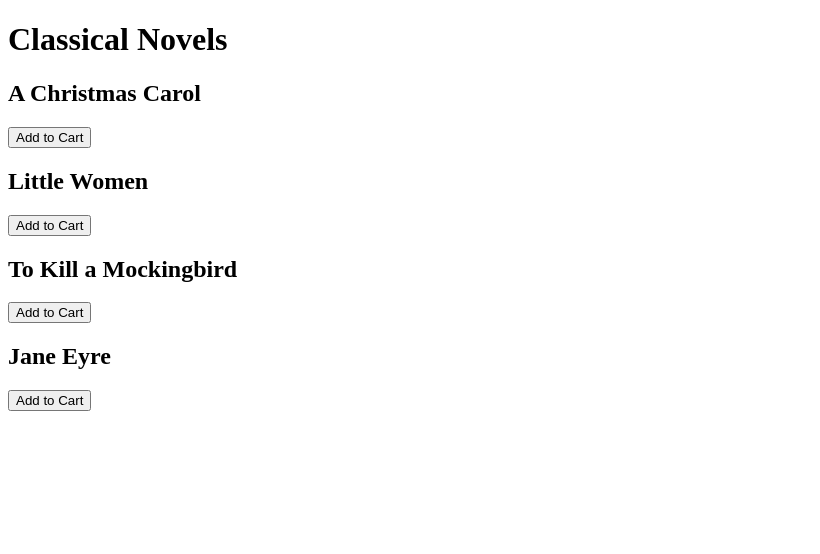
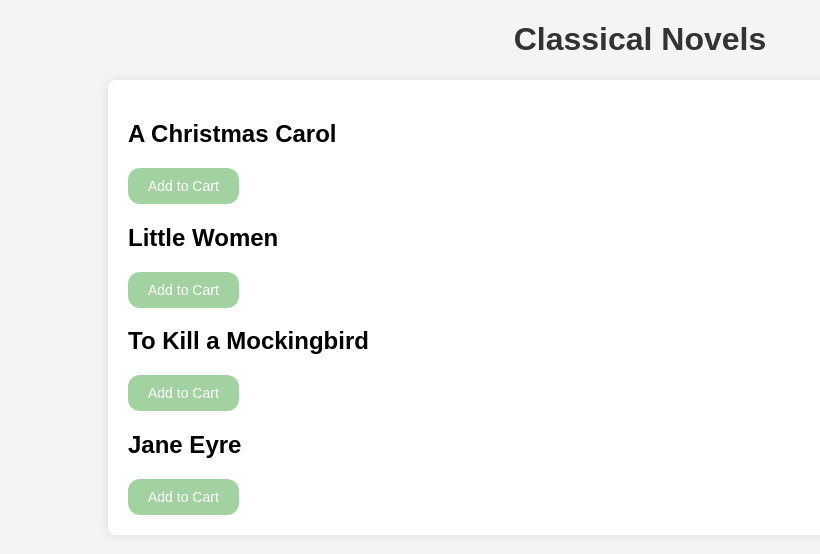
Before and after one commit to marklim-cs/flask_cart, a Flask app: page / in a window 1280 px wide. Shown: the top 554 px of the page, without its empty margins (0-820 px from the left). Run offline with Flask 3, Linux system fonts and the light colour scheme; data comes from the database, SQL or seed files in the repository.

Commit message:
added css styles

```diff
--- /dev/null
+++ b/static/css/styles.css
@@ -0,0 +1,72 @@
+/* Base styles for the whole page */
+body {
+    font-family: Arial, sans-serif;
+    margin: 0;
+    padding: 0;
+    background-color: #f4f4f4;
+}
+
+.container {
+    width: 80%;
+    margin: 20px auto;
+    padding: 20px;
+    background-color: #ffffff;
+    box-shadow: 0 0 10px rgba(0, 0, 0, 0.1);
+    border-radius: 8px;
+}
+
+/* Styling for the headers */
+h1 {
+    text-align: center;
+    color: #333;
+}
+
+/* Styling for the cart list */
+.cart-list {
+    list-style-type: none;
+    padding: 0;
+    margin: 0;
+}
+
+.cart-item {
+    display: flex;
+    justify-content: space-between;
+    align-items: center;
+    margin-bottom: 20px; /* Spacing between cart items */
+    padding: 10px;
+    border-bottom: 1px solid #ddd;
+}
+
+/* Styling for cart info and actions */
+.cart-info {
+    flex: 1; /* Take up the remaining space */
+}
+
+.cart-actions {
+    margin-left: 20px; /* Space between cart info and button */
+}
+
+/* Styling for buttons */
+button {
+    background-color: #a3d2a1; /* Pastel green */
+    border: none;
+    border-radius: 12px;
+    color: #fff;
+    padding: 10px 20px;
+    cursor: pointer;
+    font-size: 14px;
+    transition: background-color 0.3s ease;
+}
+
+button:hover {
+    background-color: #8abf91; /* Slightly darker green on hover */
+}
+
+button:focus {
+    outline: none;
+}
+
+/* Additional spacing */
+.container form {
+    margin-top: 10px;
+}
--- a/templates/books.html
+++ b/templates/books.html
@@ -3,12 +3,19 @@
 {% block body %}
 
     <h1>Classical Novels</h1>
+    <div class="container">
         {% for book in books %}
+            <div class="book-item">
+                <div class="book-info">
                     <h2>{{ book[1] }}</h2>
+                </div>
+                <div class="book-actions">
                     <form action="/cart" method="post">
                         <input name="id" type="hidden" value="{{ book[0] }}">
                         <button type="submit">Add to Cart</button>
                     </form>
+                </div>
+            </div>
         {% endfor %}
-
+    </div>
 {% endblock %}
--- a/templates/layout.html
+++ b/templates/layout.html
@@ -2,6 +2,7 @@
 
 <html lang="en">
     <head>
+        <link rel="stylesheet" type="text/css" href="{{ url_for('static', filename='css/styles.css') }}">
         <meta name="viewport" content="initial-scale=1, width=device-width">
         <title>store</title>
     </head>
```
Also changed, not shown: templates/cart.html (+10 -2 lines), 1 other file. Lines whose indentation alone changed are shown as unchanged.
